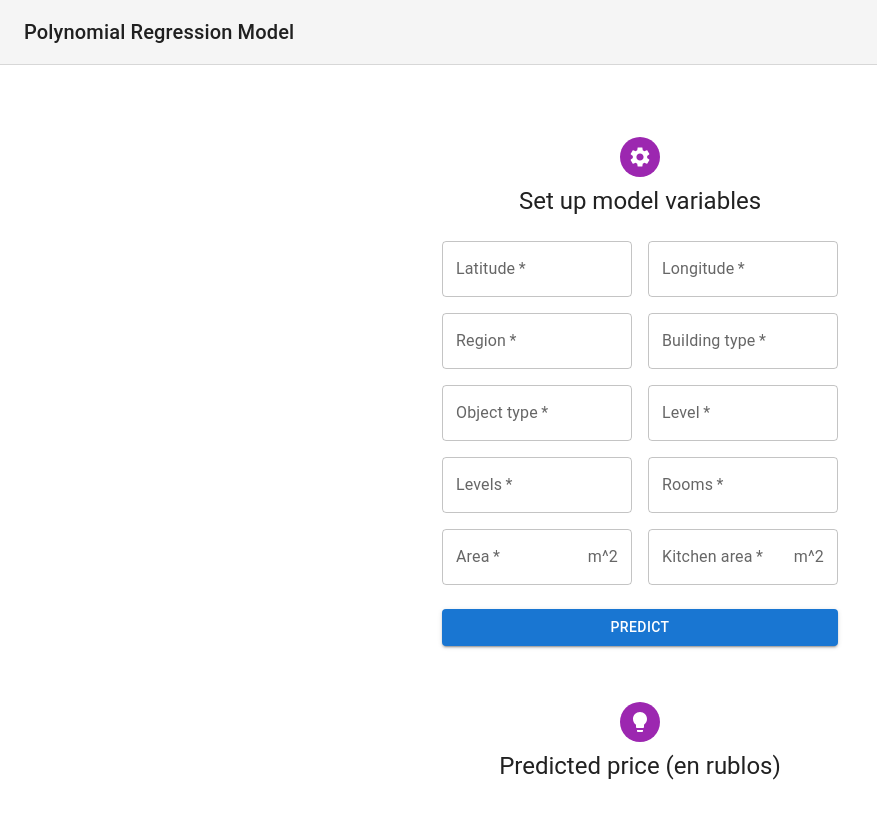
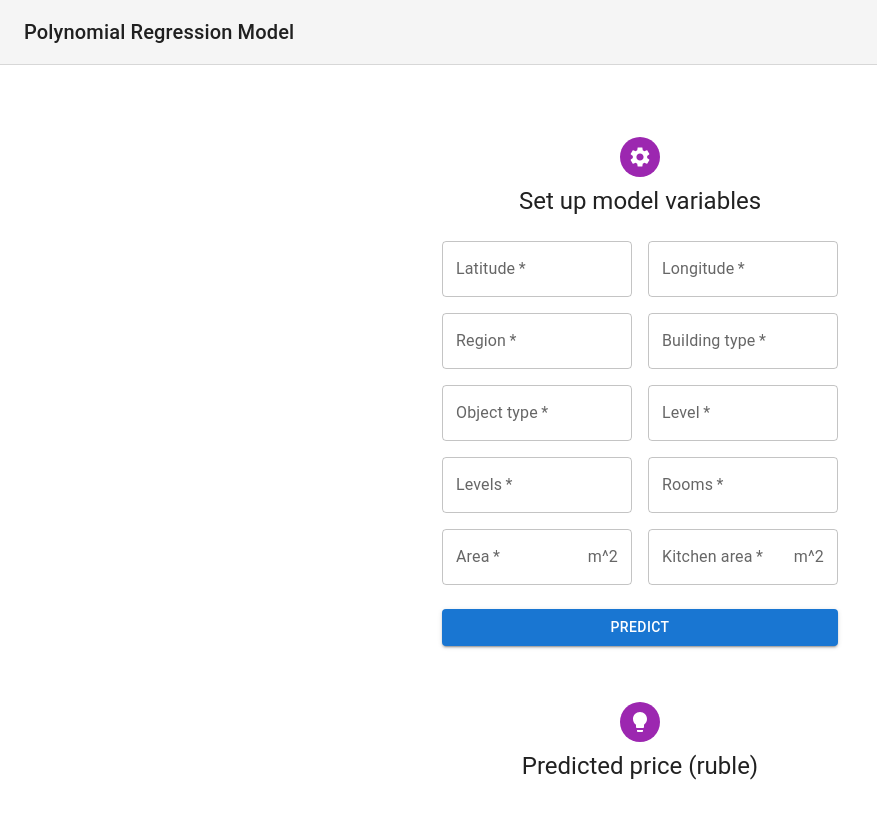
Before and after one commit to AndreaBayona/ml-model-ui, a React (Create React App) app: page / in a window 1280 px wide. Shown: the whole page, without its empty margins (0-877 px from the left). Built offline with nearby package versions, Linux system fonts and the light colour scheme; no server answers.

Commit message:
title change

```diff
--- a/src/components/FormPage/index.tsx
+++ b/src/components/FormPage/index.tsx
@@ -209,7 +209,7 @@ export const FormPage: React.FC = () => {
             <LightbulbIcon />
           </Avatar>
           <Typography component="h1" variant="h5">
-            Predicted price (en rublos)
+            Predicted price (ruble)
           </Typography>
           { price &&
             <Typography component="div" variant="h6">
```
